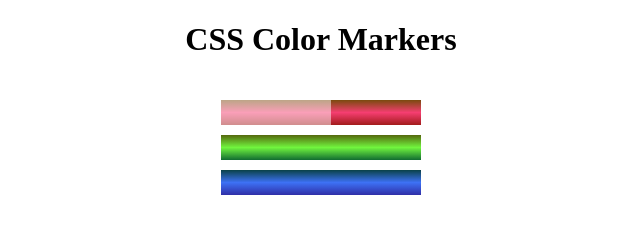
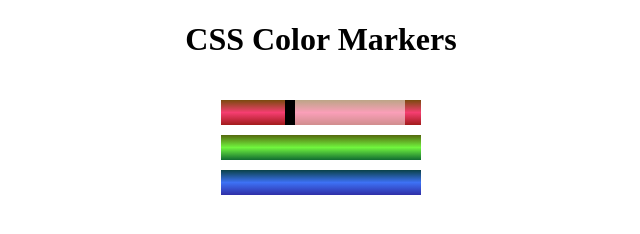
Before and after one commit to Yinkusadel/03-fcc-csscolormarkers, a website: page index.html in a window 1280 px wide. Shown: the whole page, without its empty margins (319-959 px from the left). Drawn offline with Linux system fonts and the light colour scheme.

Commit message:
add complete solution to csscolormarkers

```diff
--- a/index.html
+++ b/index.html
@@ -10,6 +10,7 @@
     <h1>CSS Color Markers</h1>
     <div class="container">
       <div class="marker red">
+        <div class="cap"></div>
         <div class="sleeve"></div>
       </div>
       <div class="marker green">
--- a/styles.css
+++ b/styles.css
@@ -29,6 +29,17 @@ h1 {
   .sleeve{
     width:110px;
     height:25px;
-    background-color:white;
-    opacity:0.5;
+    background-color: rgba(255, 255, 255, 0.5);
+    border-left-width:10px;
+    border-left-style:solid;
+    border-left-color:black;
   }
+
+  .cap {
+    width :60px;
+    height :25px;
+  }
+
+  .cap, .sleeve {
+    display: inline-block;
+  }
```
